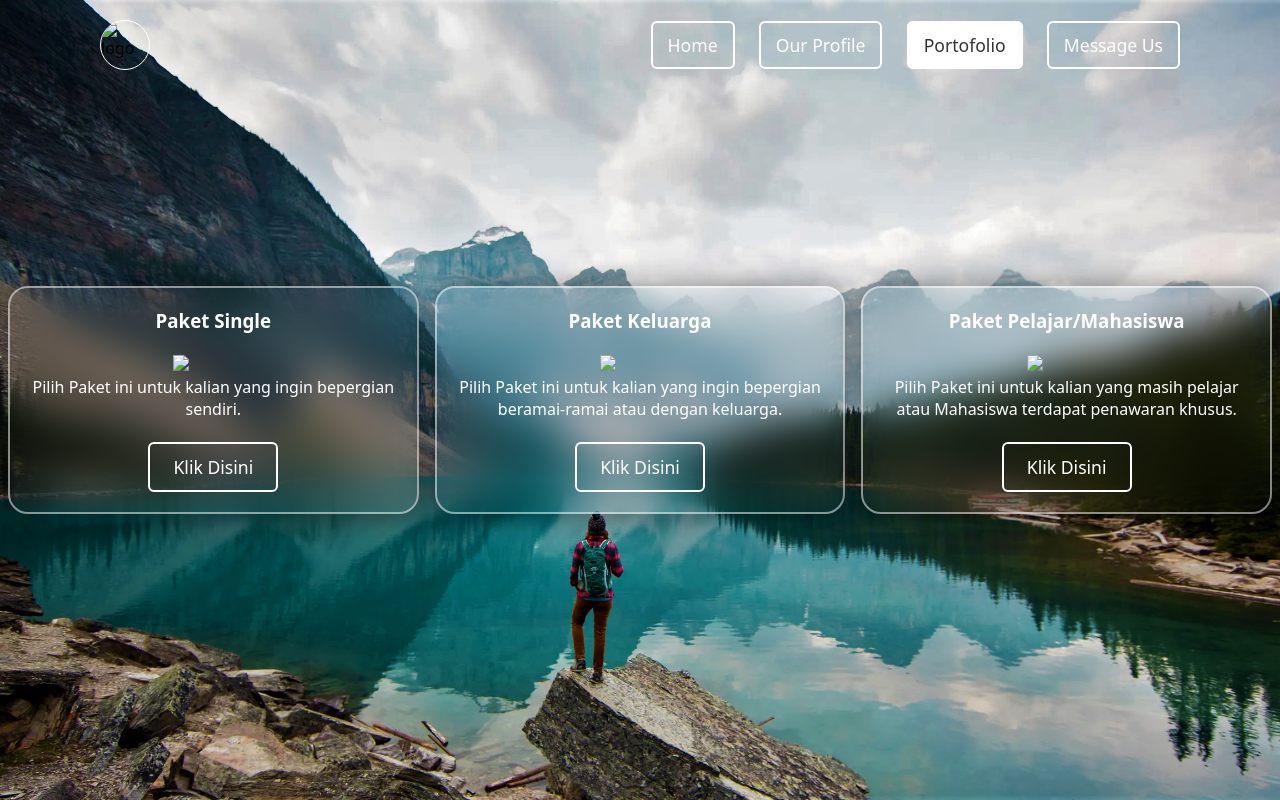
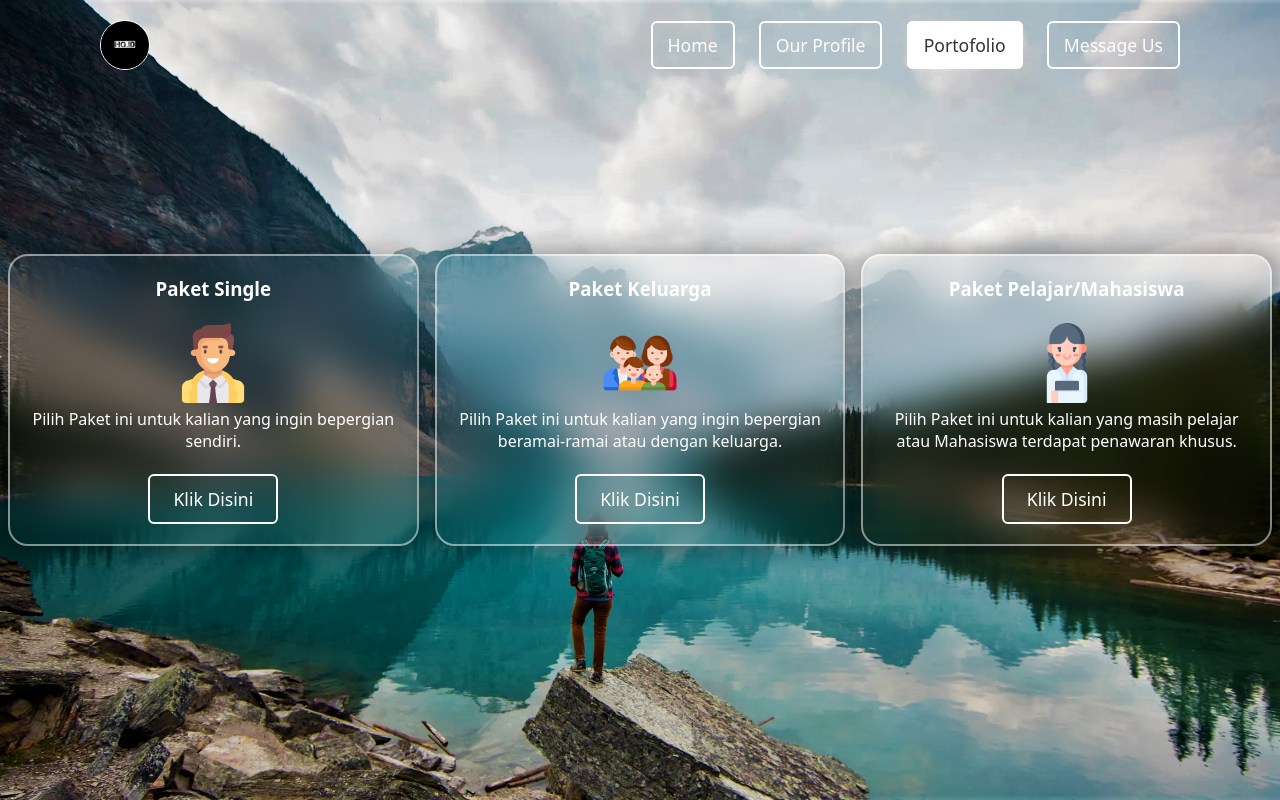
Before and after one commit to HQID/My-Website, a plain HTML site: page portofolio.html in a window 1280 px wide. Drawn offline with Linux system fonts and the light colour scheme; files that its build step writes are made by us from their sources; files whose address does not match are found by name.

Commit message:
Update portofolio.html

```diff
--- a/portofolio.html
+++ b/portofolio.html
@@ -5,11 +5,11 @@
     <meta http-equiv="X-UA-Compatible" content="IE=edge">
     <meta name="viewport" content="width=device-width, initial-scale=1.0">
     <title>HQ ID Official Website - Portofolio</title>
-    <link rel="stylesheet" href="../css/portofolio.css"/>
+    <link rel="stylesheet" href="portofolio.css"/>
 </head>
 <body>
     <header>
-        <img class="logo" src="../img/logo.jpeg" alt="logo"/>
+        <img class="logo" src="logo.jpeg" alt="logo"/>
 
         <input type="checkbox" id="toggle">
         <label for="toggle" class="toggle">
@@ -30,7 +30,7 @@
             <div class="card">
                 <h3>Paket Single</h3>
                 <br>
-                <img src="../img/single.png" class="icon"/>
+                <img src="single.png" class="icon"/>
                 <p>Pilih Paket ini untuk kalian yang ingin bepergian sendiri.</p>
                 <br>
                 <button class="klik">Klik Disini</button>
@@ -38,7 +38,7 @@
             <div class="card">
                 <h3>Paket Keluarga</h3>
                 <br>
-                <img src="../img/family.png" class="icon"/>
+                <img src="family.png" class="icon"/>
                 <p>Pilih Paket ini untuk kalian yang ingin bepergian beramai-ramai atau dengan keluarga.</p>
                 <br>
                 <button class="klik">Klik Disini</button>
@@ -46,7 +46,7 @@
             <div class="card">
                 <h3>Paket Pelajar/Mahasiswa</h3>
                 <br>
-                <img src="../img/student.png" class="icon"/>
+                <img src="student.png" class="icon"/>
                 <p>Pilih Paket ini untuk kalian yang masih pelajar atau Mahasiswa terdapat penawaran khusus.</p>
                 <br>
                 <button class="klik">Klik Disini</button>
```
